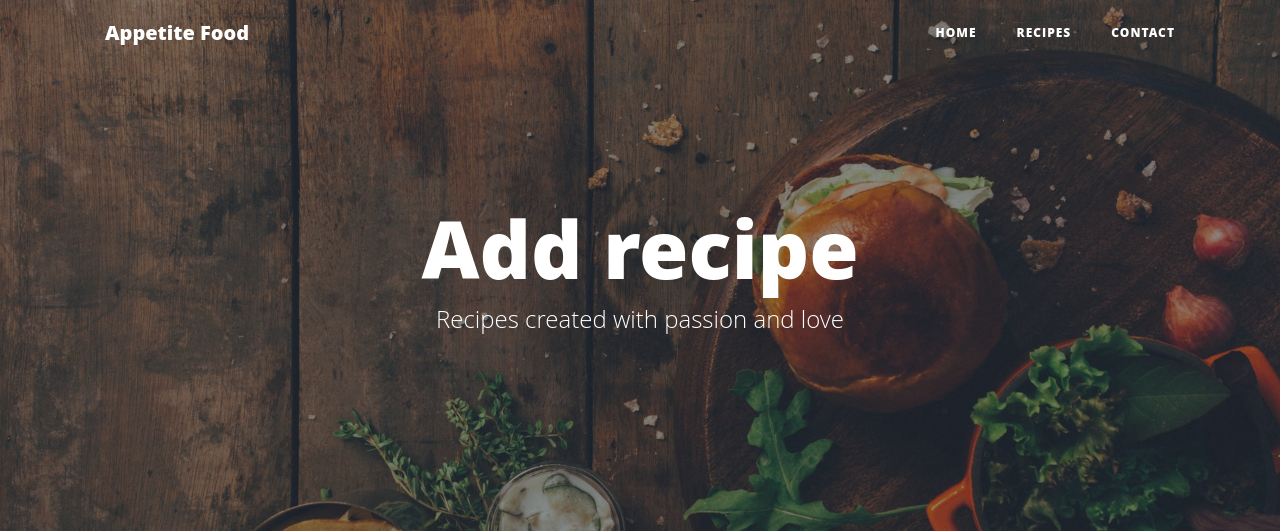
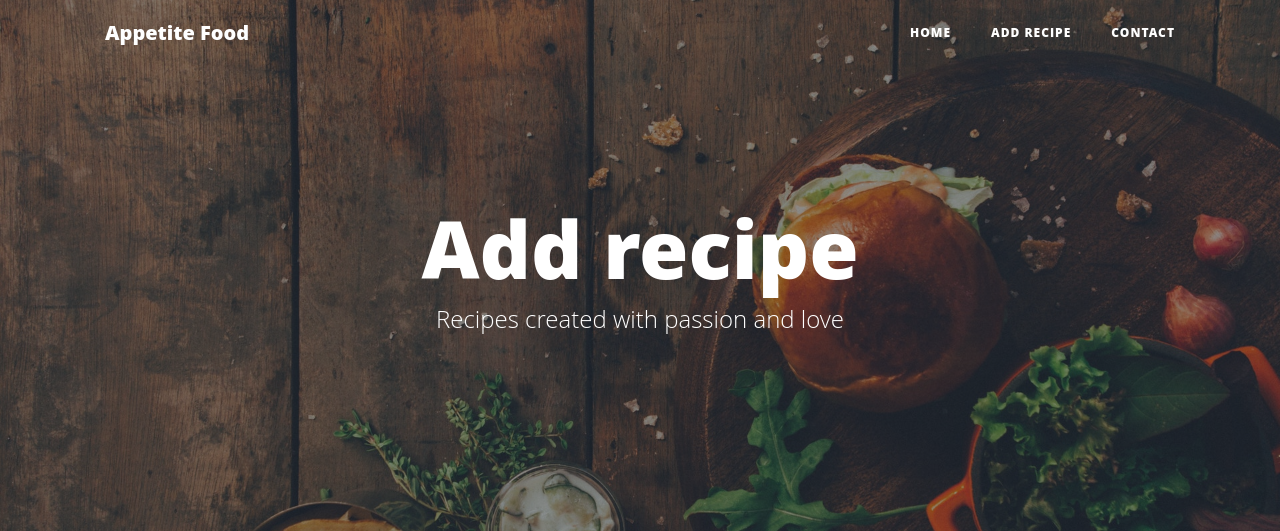
Before and after one commit to LukaszPlawinski/appetite-food, a Flask app: page /add_recipe in a window 1280 px wide. Shown: the top 531 px of the page. Run offline with Flask 2, Linux system fonts and the light colour scheme; data that the repository does not hold is empty; some libraries are stand-ins or nearby versions.

Commit message:
Add recipe button added to navbar

```diff
--- a/templates/layout.html
+++ b/templates/layout.html
@@ -29,7 +29,7 @@
                         <a class="nav-link" href="{{ url_for('index') }}">Home</a>
                     </li>
                     <li class="nav-item">
-                        <a class="nav-link" href="{{ url_for('recipes') }}">Recipes</a>
+                        <a class="nav-link" href="{{ url_for('add_recipe') }}">Add recipe</a>
                     </li>
                     <li class="nav-item">
                         <a class="nav-link" href="{{ url_for('contact') }}">Contact</a>
```
